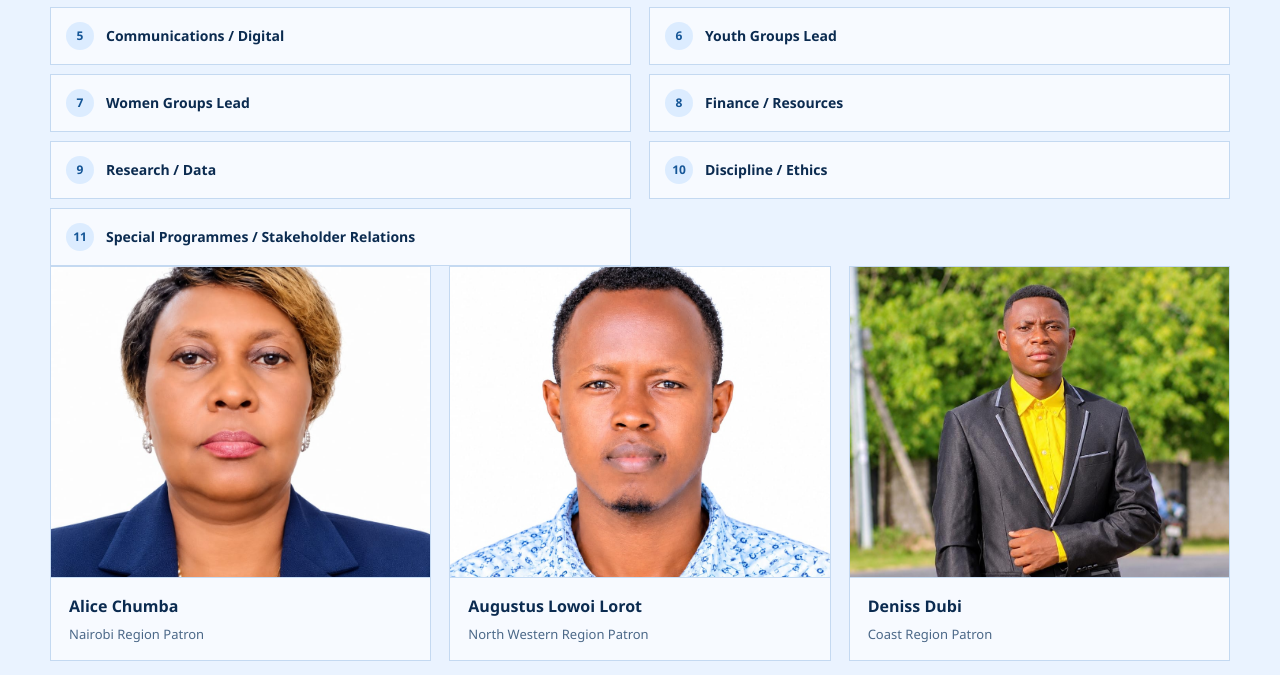
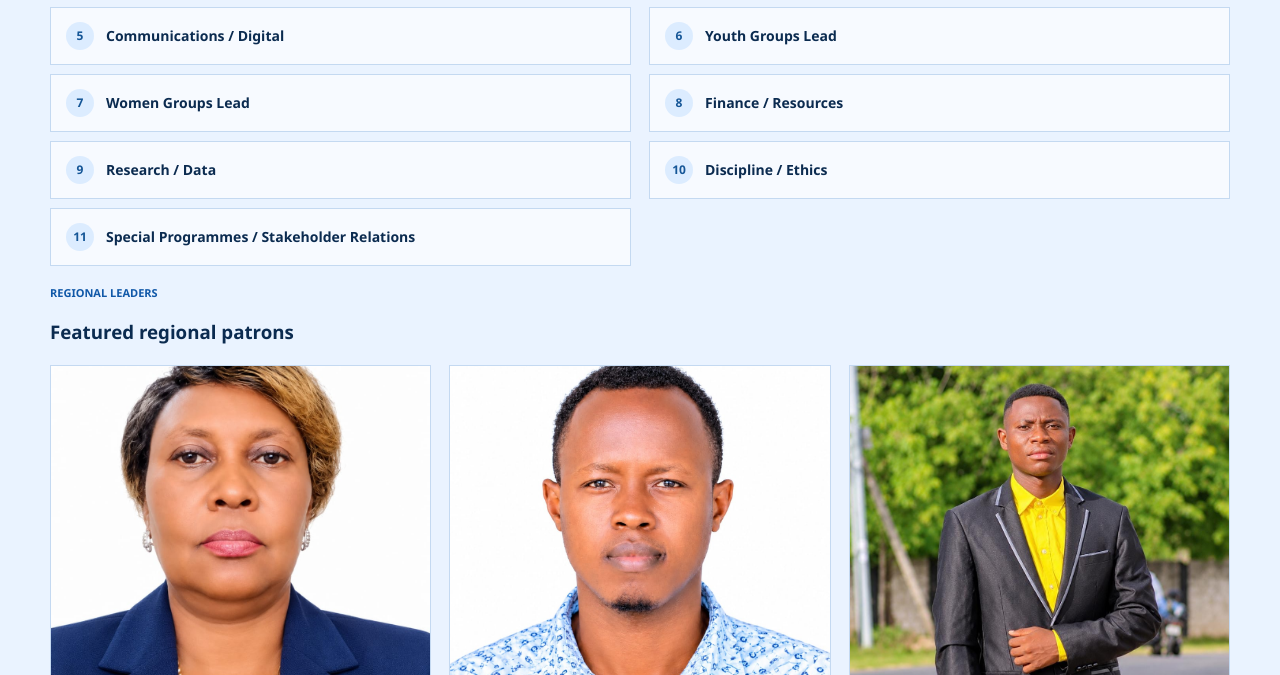
Before and after one commit to pta-hub/sunset, a Django app: page /leadership/ in a window 1280 px wide. Shown: the part 2260-2935 px from the top of the page. Run offline with Django 5.2, Linux system fonts and the light colour scheme.

Commit message:
Make regional leaders visible

```diff
--- a/m4c-main/templates/leadership.html
+++ b/m4c-main/templates/leadership.html
@@ -78,6 +78,10 @@
             <li><span>{{ forloop.counter }}</span>{{ role }}</li>
           {% endfor %}
         </ol>
+        <div class="section-subheading" style="margin-top: 18px; margin-bottom: 14px;">
+          <p class="eyebrow">Regional leaders</p>
+          <h3>Featured regional patrons</h3>
+        </div>
         <div class="leader-profile-grid">
           {% for profile in regional_leadership_profiles %}
             <article class="leader-profile">
```
